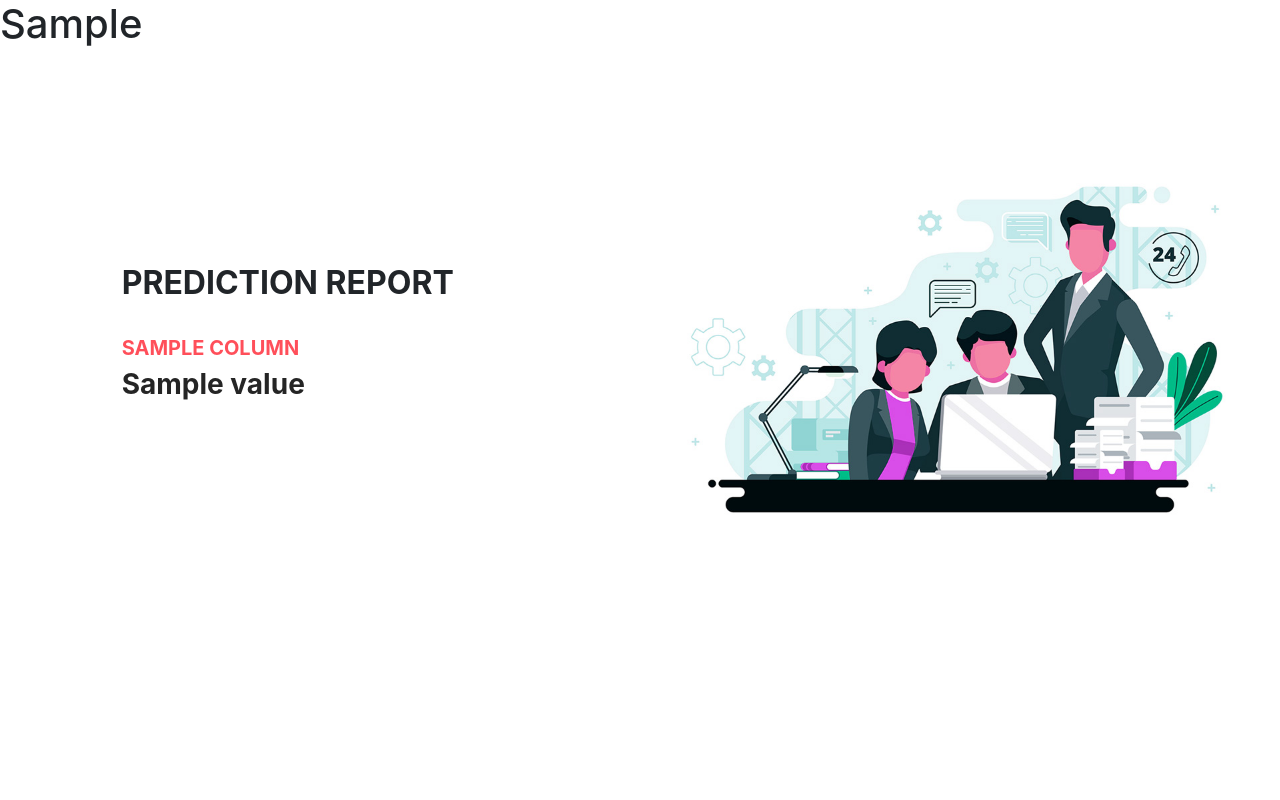
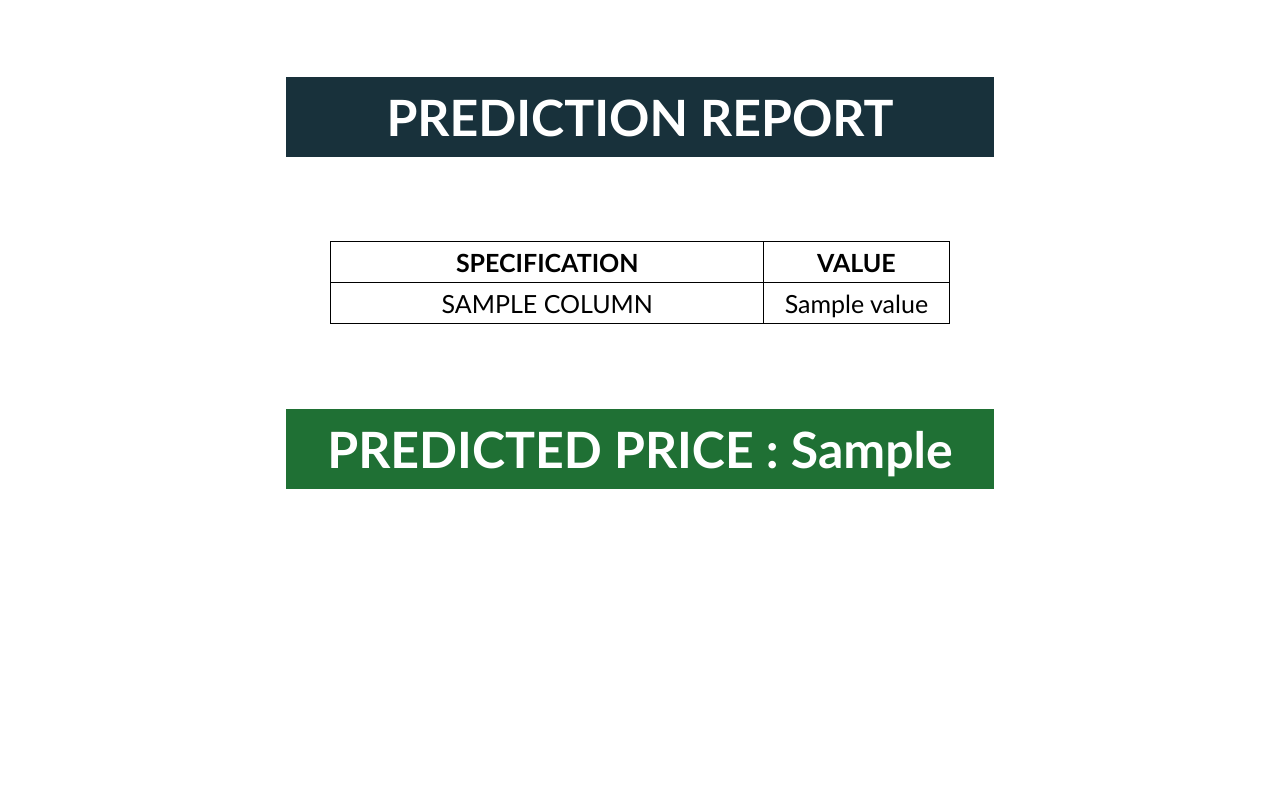
Before and after one commit to Lycons-rage/gemstone_price_prediction, a Flask app: template templates/result.html in a window 1280 px wide. Run offline with Flask 3, Linux system fonts and the light colour scheme; the template is opened without the code that fills it: most values are stand-ins (such as "Sample title", 1, 10 or a date in 2020); some libraries are stand-ins or nearby versions.

Commit message:
Sample Web Application Complete COMMIT 18:19 14-03-2024

```diff
--- /dev/null
+++ b/static/css/style2.css
@@ -0,0 +1,52 @@
+.center-align
+{
+    margin: auto;
+    width: 70%;
+    padding: 2px;
+}
+
+.internal-content
+{
+    width: 100%;
+}
+
+.internal-title
+{
+    margin: auto;
+    width: 80%;
+    background-color: #18313B;
+    text-align: center;
+    color: #ffffff;
+
+}
+
+.bottom-title
+{
+    margin: auto;
+    width: 80%;
+    background-color: #1f7034;
+    text-align: center;
+    color: #ffffff;
+
+}
+
+h4
+{
+    padding: 10px;
+    font-family: 'Gill Sans', 'Gill Sans MT', 'Calibri', 'Trebuchet MS', sans-serif;
+    font-size: 50;
+}
+
+table, th, td {
+    font-family: 'Gill Sans', 'Gill Sans MT', 'Calibri', 'Trebuchet MS', sans-serif;
+    width: 70%;
+    text-align: center;
+    border: 1px solid black;
+    border-collapse: collapse;
+    padding: 5px;
+}
+
+.dynamic-content
+{
+    font-size: 25;
+}
--- a/templates/result.html
+++ b/templates/result.html
@@ -1,72 +1,36 @@
-
-<head>
-    <title>Diamond Price Predictor</title>
-
-    <link rel = "stylesheet", type = "text/css", href = "{{url_for('static', filename = 'css/style.css')}}">
-    <link rel = "stylesheet", type = "text/css", href = "{{url_for('static', filename = 'css/bootstrap.css')}}">
-    <link rel = "stylesheet", type = "text/css", href = "{{url_for('static', filename = 'css/responsive.css')}}">
-</head>
-
-<body class="sub_page">
-<h1>{{final_result[0]}}</h1>
-
-<section class="freelance_section layout_padding">
-    <div id="accordion">
-      <div class="container-fluid">
-        <div class="row">
-          <div class="col-md-5 offset-md-1">
-            <div class="detail-box">
-              <div class="heading_container">
-                <h2>
-                  PREDICTION REPORT
-                </h2>
-              </div>
-              <div class="tab_container">
-                <!---->
-                {%for i in final_result[1].columns%}
-                <div class="t-link-box" data-toggle="collapse" data-target="#collapseOne" aria-expanded="true" aria-controls="collapseOne">
-                  <div class="detail-box">
-                    <h5>
-                      {{i.upper()}}
-                    </h5>
-                    <h3>
-                        {{final_result[1][i].values[0]}}
-                      </h3>
-                  </div>
-                </div>
-                {%endfor%}
-                <!---->
-              </div>
+<html>
+    <head>
+        <link rel="stylesheet" href="{{url_for('static', filename = 'css/style2.css')}}">
+        <title>Diamond Price Prediction</title>
+    </head>
+    <body>
+        <div class = "center-align">
+            <div class = "internal-title">
+                <h4>PREDICTION REPORT</h4>
             </div>
-          </div>
-          <div class="col-md-6">
-            <div class="collapse show" id="collapseOne" aria-labelledby="headingOne" data-parent="#accordion">
-              <div class="img-box">
-                <img src="{{url_for('static', filename = 'images/freelance-img.jpg')}}" alt="">
-              </div>
+            <br>
+            <div class = "internal-content">
+                <center>
+                <table>
+                    <tr>
+                      <strong>
+                      <th style = "font-size: 25;">SPECIFICATION</th>
+                      <th style = "font-size: 25;">VALUE</th>
+                      </strong>
+                    </tr>
+                    {%for i in final_result[1].columns%}
+                    <tr>
+                      <td class = "dynamic-content">{{i.upper()}}</td>
+                      <td class = "dynamic-content">{{final_result[1][i].values[0]}}</td>
+                    </tr>
+                    {%endfor%}
+                    </table>
+                </center>
             </div>
-            <div class="collapse" id="collapseTwo" aria-labelledby="headingTwo" data-parent="#accordion">
-              <div class="img-box">
-                <img src="images/freelance-img.jpg" alt="">
-              </div>
+            <br>
+            <div class = "bottom-title">
+                <h4>PREDICTED PRICE : {{final_result[0]}}</h4>
             </div>
-            <div class="collapse" id="collapseThree" aria-labelledby="headingThree" data-parent="#accordion">
-              <div class="img-box">
-                <img src="images/freelance-img.jpg" alt="">
-              </div>
-            </div>
-            <div class="collapse" id="collapseFour" aria-labelledby="headingfour" data-parent="#accordion">
-              <div class="img-box">
-                <img src="images/freelance-img.jpg" alt="">
-              </div>
-            </div>
-          </div>
         </div>
-      </div>
-    </div>
-  </section>
-
-  <!-- end freelance section -->
-
-</body>
+    </body>
 </html>
```
